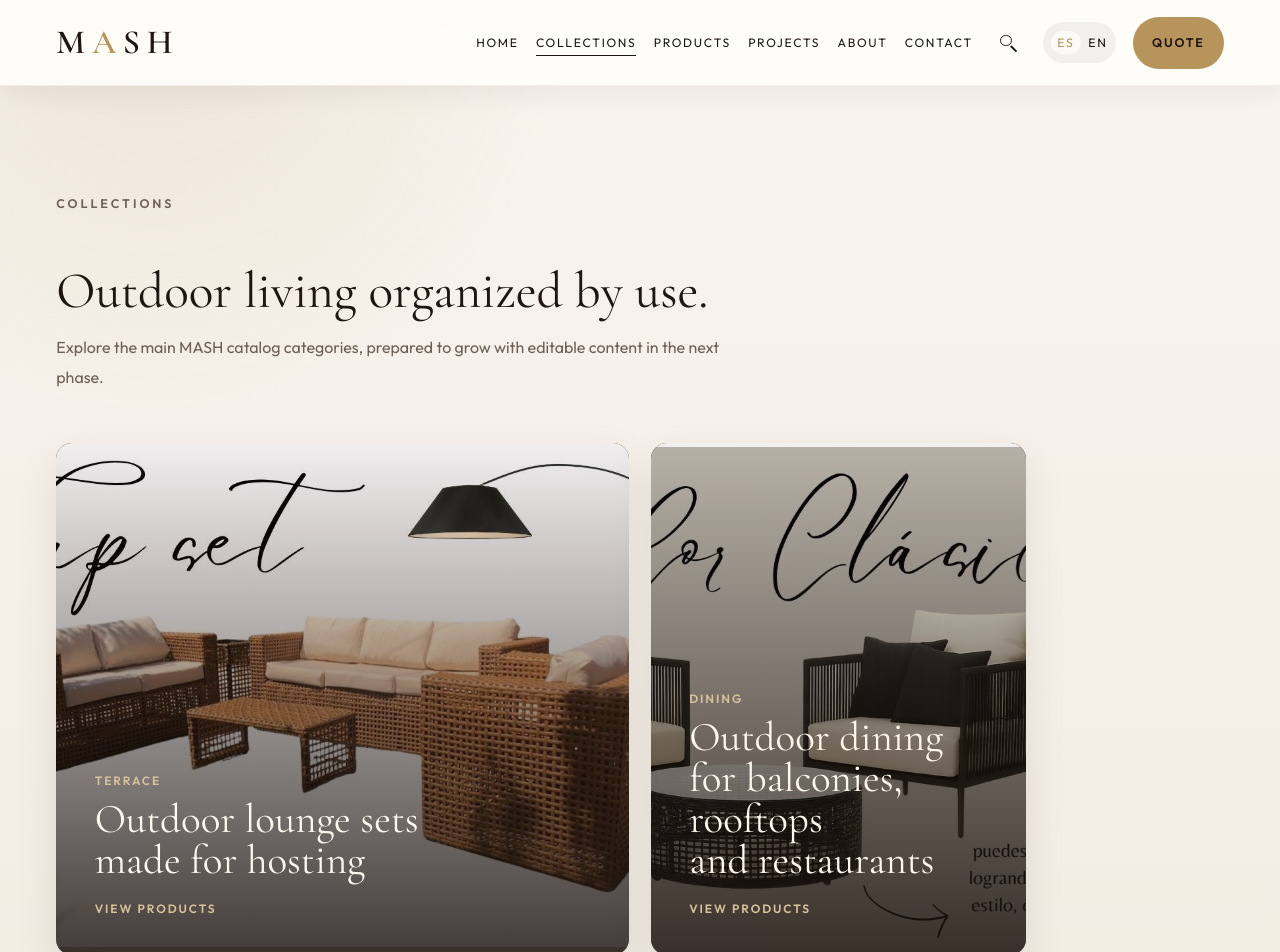
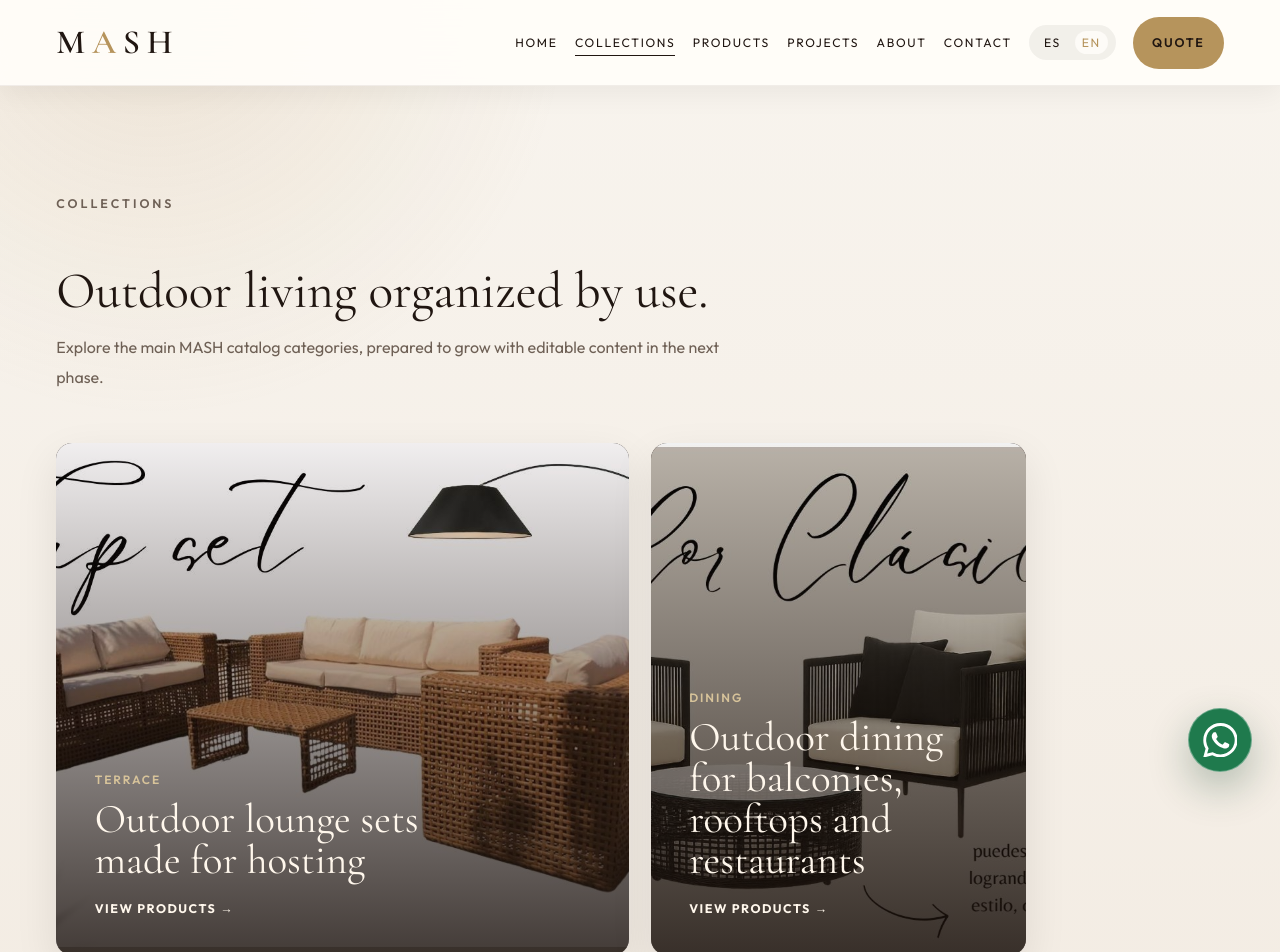
Before and after one commit to leilameca/mash.github.io, a Next.js app: page /en/colecciones in a window 1280 px wide. Shown: the top 952 px of the page. Built offline with nearby package versions, Linux system fonts and the light colour scheme.

Commit message:
Finish MASH storefront and admin access fixes

```diff
--- a/app/[locale]/layout.tsx
+++ b/app/[locale]/layout.tsx
@@ -3,6 +3,7 @@ import { notFound } from "next/navigation";
 import { Footer } from "@/components/Footer";
 import { Header } from "@/components/Header";
 import { MotionEnhancer } from "@/components/MotionEnhancer";
+import { WhatsAppFloat } from "@/components/WhatsAppFloat";
 import { dictionary } from "@/lib/content";
 import { isLocale, type Locale } from "@/lib/i18n";
 
@@ -66,6 +67,7 @@ export default async function LocaleLayout({
         {children}
       </main>
       <Footer locale={locale} />
+      <WhatsAppFloat locale={locale} />
       <MotionEnhancer />
     </>
   );
--- a/app/[locale]/page.tsx
+++ b/app/[locale]/page.tsx
@@ -167,6 +167,7 @@ export default async function HomePage({ params }: { params: Promise<{ locale: s
           <Image
             src="/assets/images/yascari.jpeg"
             alt={locale === "es" ? "Asesoria de seleccion de muebles de exterior" : "Outdoor furniture selection guidance"}
+            className="editorial-split__portrait"
             fill
             sizes="(max-width: 900px) 92vw, 42vw"
           />
@@ -207,7 +208,7 @@ export default async function HomePage({ params }: { params: Promise<{ locale: s
       <section className="materials-section">
         <div className="section-shell materials-layout">
           <div className="materials-visual" data-image-motion>
-            <Image src="/assets/images/textura-ratan.jpg" alt={locale === "es" ? "Detalle de fibra sintetica" : "Synthetic fiber detail"} fill sizes="(max-width: 920px) 92vw, 34vw" />
+            <Image src="/assets/images/textura-fibra-sintetica-v2.webp" alt={locale === "es" ? "Detalle de fibra sintetica" : "Synthetic fiber detail"} fill sizes="(max-width: 920px) 92vw, 34vw" />
             <div>
               <Image src="/assets/images/estructura-acero.jpg" alt={locale === "es" ? "Detalle de estructura galvanizada" : "Galvanized structure detail"} fill sizes="12rem" />
             </div>
--- a/app/globals.css
+++ b/app/globals.css
@@ -196,14 +196,22 @@ button {
   background: rgba(32, 22, 17, 0.055);
 }
 
-.language-switch span {
+.language-switch a {
+  padding: 0.28rem 0.42rem;
+  border-radius: 999px;
+}
+
+.language-switch a::after {
+  display: none;
+}
+
+.language-switch a[aria-current="page"] {
   color: var(--gold);
   border-radius: 999px;
   background: rgba(255, 253, 249, 0.82);
-  padding: 0.28rem 0.42rem;
-}
-
-.site-header.is-scrolled .language-switch span {
+}
+
+.site-header.is-scrolled .language-switch a[aria-current="page"] {
   color: var(--gold);
 }
 
@@ -223,46 +231,6 @@ button {
   transition: transform 240ms var(--ease), background 240ms var(--ease), color 240ms var(--ease), box-shadow 240ms var(--ease);
 }
 
-.nav-search {
-  position: relative;
-  width: 2.2rem;
-  height: 2.2rem;
-  border-radius: 50%;
-  background: transparent;
-  color: currentColor;
-}
-
-.nav-search span::before,
-.nav-search span::after {
-  content: "";
-  position: absolute;
-  display: block;
-}
-
-.nav-search span::before {
-  top: 0.62rem;
-  left: 0.62rem;
-  width: 0.72rem;
-  height: 0.72rem;
-  border: 1.5px solid currentColor;
-  border-radius: 50%;
-}
-
-.nav-search span::after {
-  top: 1.28rem;
-  left: 1.3rem;
-  width: 0.5rem;
-  height: 1.5px;
-  background: currentColor;
-  transform: rotate(45deg);
-  transform-origin: left center;
-}
-
-.nav-search:hover,
-.nav-search:focus-visible {
-  background: rgba(32, 22, 17, 0.06);
-}
-
 .nav-quote {
   background: var(--gold);
   color: #21150f;
@@ -572,6 +540,11 @@ h3 {
   box-shadow: var(--shadow-soft);
 }
 
+.collection-card__link {
+  position: absolute;
+  inset: 0;
+}
+
 .collection-card--wide {
   grid-column: span 6;
   min-height: clamp(24rem, 40vw, 36rem);
@@ -625,11 +598,22 @@ h3 {
   color: var(--gold-soft);
 }
 
-.collection-card__content h3 {
+.collection-card__content strong {
+  display: block;
   max-width: 18ch;
   margin-block: 0.7rem 1rem;
+  font-family: var(--font-serif), var(--font-serif-fallback);
   font-size: clamp(1.85rem, 3.2vw, 3.4rem);
+  font-weight: 400;
   line-height: 1;
+}
+
+.collection-card__content small {
+  color: #fff7ec;
+  font-size: 0.78rem;
+  font-weight: 700;
+  letter-spacing: 0.12em;
+  text-transform: uppercase;
 }
 
 .collection-card--project strong {
@@ -684,28 +668,6 @@ h3 {
     linear-gradient(180deg, #f8f1e8 0%, #fffdf9 100%);
 }
 
-.product-card__favorite {
-  position: absolute;
-  top: 0.65rem;
-  right: 0.65rem;
-  z-index: 2;
-  display: grid;
-  width: 2rem;
-  height: 2rem;
-  place-items: center;
-  border: 1px solid rgba(32, 22, 17, 0.12);
-  border-radius: 50%;
-  background: rgba(255, 253, 249, 0.82);
-  color: var(--charcoal);
-  backdrop-filter: blur(10px);
-}
-
-.product-card__favorite::before {
-  content: "\\2661";
-  font-size: 1.05rem;
-  line-height: 1;
-}
-
 .product-card__image img {
   object-fit: contain;
   padding: 0.65rem 0.65rem 0;
@@ -755,6 +717,10 @@ h3 {
   overflow: hidden;
   border-radius: var(--radius-lg);
   box-shadow: var(--shadow);
+}
+
+.editorial-split__portrait {
+  object-position: 50% 18%;
 }
 
 .editorial-split__copy {
@@ -1182,6 +1148,39 @@ h3 {
   padding-bottom: 2rem;
 }
 
+.whatsapp-float {
+  position: fixed;
+  right: clamp(0.9rem, 2.4vw, 1.75rem);
+  bottom: calc(clamp(0.9rem, 2.4vw, 1.75rem) + env(safe-area-inset-bottom));
+  z-index: 900;
+  display: grid;
+  width: clamp(3.35rem, 5vw, 4rem);
+  height: clamp(3.35rem, 5vw, 4rem);
+  place-items: center;
+  border: 1px solid rgba(255, 255, 255, 0.34);
+  border-radius: 50%;
+  background: #1f7a4d;
+  color: #fff;
+  box-shadow: 0 16px 40px rgba(20, 65, 43, 0.3);
+  transition: transform 240ms var(--ease), background 240ms var(--ease), box-shadow 240ms var(--ease);
+}
+
+.whatsapp-float svg {
+  width: 56%;
+  fill: currentColor;
+}
+
+.whatsapp-float:hover,
+.whatsapp-float:focus-visible {
+  transform: translateY(-3px) scale(1.03);
+  background: #17633d;
+  box-shadow: 0 20px 46px rgba(20, 65, 43, 0.38);
+}
+
+.whatsapp-float:active {
+  transform: translateY(0) scale(0.97);
+}
+
 [data-reveal] {
   opacity: 1;
 }
@@ -1236,10 +1235,15 @@ html:not(.motion-ready) [data-reveal] {
 
   .menu-toggle {
     display: inline-flex;
+    margin-left: auto;
   }
 
   .brand-mark {
+    position: absolute;
+    top: 50%;
+    left: 50%;
     font-size: clamp(1.85rem, 6vw, 2.45rem);
+    transform: translate(-50%, -50%);
   }
 
   .primary-nav {
@@ -1282,10 +1286,6 @@ html:not(.motion-ready) [data-reveal] {
     padding: 0.75rem 0.9rem;
   }
 
-  .nav-search {
-    display: none;
-  }
-
   .nav-quote {
     margin-top: 0.35rem;
   }
@@ -1401,6 +1401,10 @@ html:not(.motion-ready) [data-reveal] {
   .editorial-split__image,
   .project-feature__image {
     border-radius: 1rem;
+  }
+
+  .editorial-split__portrait {
+    object-position: 50% 12%;
   }
 
   .collection-card,
--- a/components/CollectionCard.tsx
+++ b/components/CollectionCard.tsx
@@ -7,7 +7,8 @@ import { localizedPath, type Locale } from "@/lib/i18n";
 export function CollectionCard({ collection, locale, featured = false }: { collection: Collection; locale: Locale; featured?: boolean }) {
   return (
     <article className={`collection-card${featured ? " collection-card--wide" : ""}`}>
-      <Link href={localizedPath(locale, `/colecciones/${collection.slug}`)} className="collection-card__image">
+      <Link href={localizedPath(locale, `/colecciones/${collection.slug}`)} className="collection-card__link">
+        <span className="collection-card__image">
           <Image
             src={collection.image}
             alt={collection.alt[locale]}
@@ -15,12 +16,13 @@ export function CollectionCard({ collection, locale, featured = false }: { colle
             sizes={featured ? "(max-width: 900px) 92vw, 58vw" : "(max-width: 900px) 92vw, 32vw"}
             priority={featured}
           />
+        </span>
+        <span className="collection-card__content">
+          <span>{collection.label[locale]}</span>
+          <strong>{collection.title[locale]}</strong>
+          <small>{dictionary[locale].common.viewProducts} →</small>
+        </span>
       </Link>
-      <div className="collection-card__content">
-        <p>{collection.label[locale]}</p>
-        <h3>{collection.title[locale]}</h3>
-        <span>{dictionary[locale].common.viewProducts}</span>
-      </div>
     </article>
   );
 }
--- a/components/Header.tsx
+++ b/components/Header.tsx
@@ -4,7 +4,7 @@ import Link from "next/link";
 import { usePathname } from "next/navigation";
 import { useEffect, useState } from "react";
 import { BrandMark } from "@/components/BrandMark";
-import { alternateLocale, localizedPath, type Locale } from "@/lib/i18n";
+import { localizedPath, type Locale } from "@/lib/i18n";
 import { dictionary, site } from "@/lib/content";
 
 const navItems = [
@@ -21,8 +21,7 @@ export function Header({ locale }: { locale: Locale }) {
   const [isScrolled, setIsScrolled] = useState(false);
   const pathname = usePathname();
   const t = dictionary[locale].nav;
-  const nextLocale = alternateLocale(locale);
-  const switchPath = pathname?.replace(/^\/(es|en)/, `/${nextLocale}`) ?? localizedPath(nextLocale);
+  const localePath = pathname?.replace(/^\/(es|en)/, "") ?? "";
 
   useEffect(() => {
     const onScroll = () => setIsScrolled(window.scrollY > 24);
@@ -66,12 +65,13 @@ export function Header({ locale }: { locale: Locale }) {
               </Link>
             );
           })}
-          <button className="nav-search" type="button" aria-label={locale === "es" ? "Buscar" : "Search"}>
-            <span />
-          </button>
           <div className="language-switch" aria-label="Language">
-            <span aria-current={locale === "es" ? "true" : undefined}>ES</span>
-            <Link href={switchPath}>EN</Link>
+            <Link href={localizedPath("es", localePath)} aria-current={locale === "es" ? "page" : undefined}>
+              ES
+            </Link>
+            <Link href={localizedPath("en", localePath)} aria-current={locale === "en" ? "page" : undefined}>
+              EN
+            </Link>
           </div>
           <a className="nav-quote" href={site.whatsapp} target="_blank" rel="noreferrer">
             {t.quote}
--- a/components/ProductCard.tsx
+++ b/components/ProductCard.tsx
@@ -10,7 +10,6 @@ export function ProductCard({ product, locale, priority = false }: { product: Pr
   return (
     <article className="product-card">
       <Link href={localizedPath(locale, `/productos/${product.slug}`)} className="product-card__image">
-        <span className="product-card__favorite" aria-hidden="true" />
         <Image
           src={product.image}
           alt={product.alt[locale]}
--- /dev/null
+++ b/components/WhatsAppFloat.tsx
@@ -0,0 +1,14 @@
+import { site } from "@/lib/content";
+import type { Locale } from "@/lib/i18n";
+
+export function WhatsAppFloat({ locale }: { locale: Locale }) {
+  const label = locale === "es" ? "Cotizar por WhatsApp" : "Request a quote on WhatsApp";
+
+  return (
+    <a className="whatsapp-float" href={site.whatsapp} target="_blank" rel="noreferrer" aria-label={label}>
+      <svg viewBox="0 0 24 24" aria-hidden="true">
+        <path d="M20.5 3.5A11.8 11.8 0 0 0 12.08 0C5.52 0 .2 5.31.2 11.86c0 2.09.55 4.13 1.59 5.92L.1 24l6.38-1.67a11.91 11.91 0 0 0 5.59 1.42h.01c6.55 0 11.87-5.32 11.87-11.87 0-3.17-1.23-6.15-3.45-8.38Zm-8.42 18.25h-.01a9.87 9.87 0 0 1-5.03-1.38l-.36-.21-3.79.99 1.01-3.69-.24-.38a9.86 9.86 0 1 1 8.42 4.67Zm5.42-7.39c-.3-.15-1.76-.87-2.03-.97-.27-.1-.47-.15-.67.15-.2.3-.77.97-.94 1.17-.17.2-.35.22-.64.07-.3-.15-1.25-.46-2.38-1.47a8.9 8.9 0 0 1-1.65-2.05c-.17-.3-.02-.46.13-.61.13-.13.3-.35.45-.52.15-.18.2-.3.3-.5.1-.2.05-.37-.03-.52-.07-.15-.67-1.61-.92-2.21-.24-.58-.49-.5-.67-.51h-.57c-.2 0-.52.07-.79.37-.27.3-1.04 1.02-1.04 2.48s1.07 2.88 1.21 3.08c.15.2 2.1 3.21 5.09 4.5.71.31 1.27.49 1.7.63.71.23 1.36.19 1.87.12.57-.08 1.76-.72 2.01-1.41.25-.7.25-1.29.17-1.42-.07-.12-.27-.2-.57-.34Z" />
+      </svg>
+    </a>
+  );
+}
--- a/next.config.mjs
+++ b/next.config.mjs
@@ -1,6 +1,10 @@
 /** @type {import('next').NextConfig} */
 const nextConfig = {
   poweredByHeader: false,
+  outputFileTracingRoot: process.cwd(),
+  turbopack: {
+    root: process.cwd()
+  },
   images: {
     formats: ["image/avif", "image/webp"]
   }
```
Also changed, not shown: app/studio-mash/actions.ts (+12 -1 lines), lib/supabase/auth.ts (+11 -4 lines), public/assets/images/textura-fibra-sintetica-v2.webp (added), 1 other file (tests, documents, lock files or other folders). Lines whose indentation alone changed are shown as unchanged.
